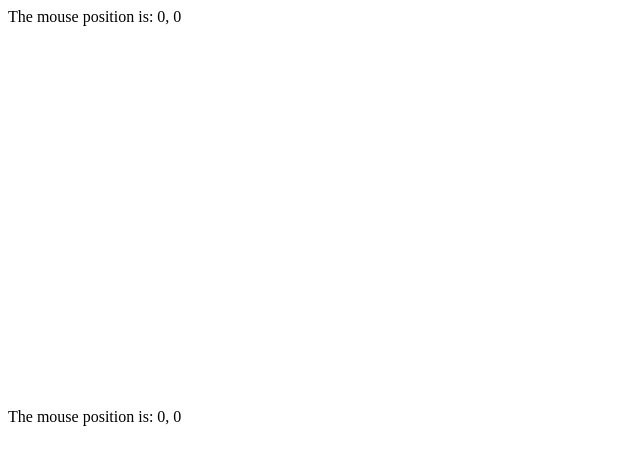
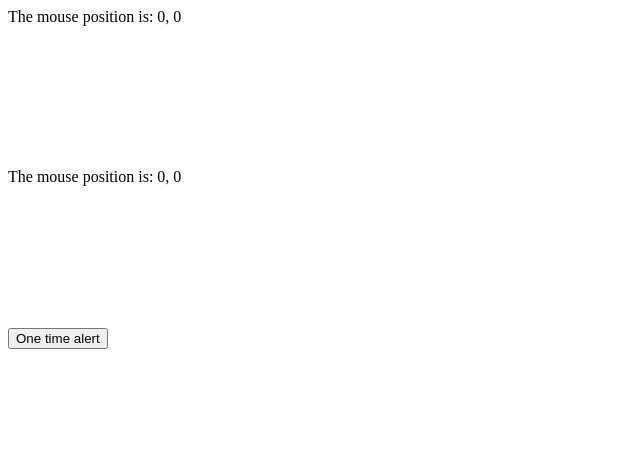
Before and after one commit to U-lis/svelte, a SvelteKit app in the folder events/: page / in a window 1280 px wide. Shown: the top 464 px of the page, without its empty margins (0-640 px from the left). Built offline with nearby package versions, Linux system fonts and the light colour scheme.

Commit message:
Modifier can alter event handler behaviour

```diff
--- a/events/src/routes/+page.svelte
+++ b/events/src/routes/+page.svelte
@@ -6,14 +6,19 @@
     m.x = e.clientX;
     m.y = e.clientY;
   }
+
+  const handleAlert = () => {
+    alert("You can see me just one time");
+  }
 </script>
 
 <div on:mousemove={handleMouseMove}>The mouse position is: {m.x}, {m.y}</div>
 <div on:mousemove={e=> mm = {x: e.clientX, y: e.clientY}}>The mouse position is: {mm.x}, {mm.y}</div>
+<button on:click|once={handleAlert}>One time alert</button>
 
 <style>
   div {
       width: 100%;
-      height: 50%;
+      height: 20%;
   }
 </style>
```
